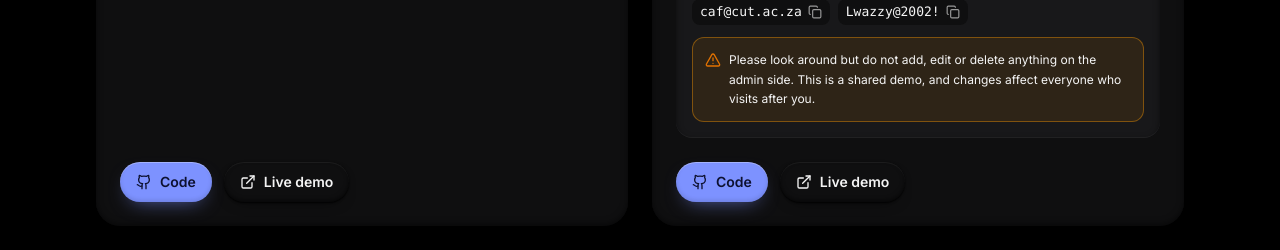
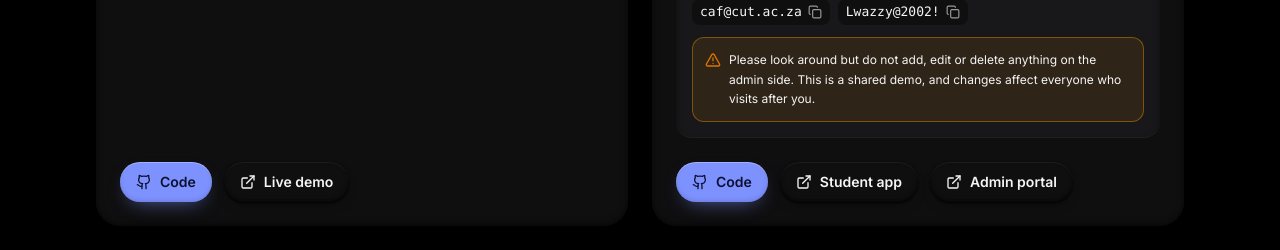
Before and after one commit to Lwazzy2018/Lwazzy2018.github.io, a React (Vite) app: page / in a window 1280 px wide. Shown: the part 1680-1930 px from the top of the page. Built offline with nearby package versions, Linux system fonts and the light colour scheme.

Commit message:
Enhance Projects component with more links feature
Added support for additional links with labels in Projects component.

```diff
--- a/src/components/Projects.tsx
+++ b/src/components/Projects.tsx
@@ -124,9 +124,14 @@ function ProjectCard({ p, index, onOpen }: { p: Project; index: number; onOpen:
             )}
             {p.links?.live && (
               <a href={p.links.live} target="_blank" rel="noreferrer" className="btn-ghost !px-4 !py-2.5 text-sm">
-                <ExternalLink className="size-4" /> Live demo
+                <ExternalLink className="size-4" /> {p.links.liveLabel ?? 'Live demo'}
               </a>
             )}
+            {p.links?.more?.map((l) => (
+              <a key={l.url} href={l.url} target="_blank" rel="noreferrer" className="btn-ghost !px-4 !py-2.5 text-sm">
+                <ExternalLink className="size-4" /> {l.label}
+              </a>
+            ))}
           </div>
         )}
       </div>
```
